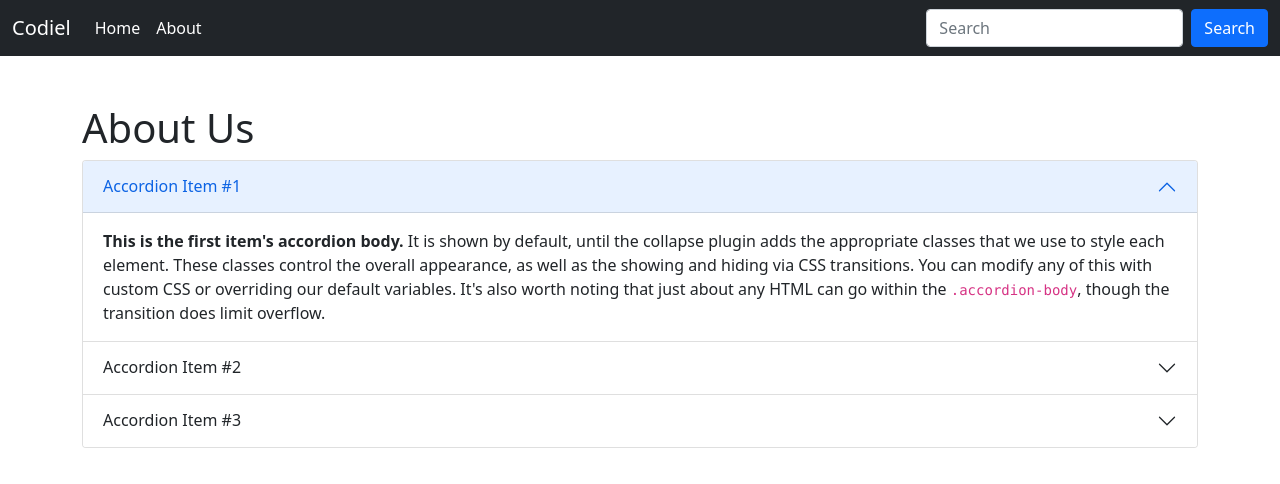
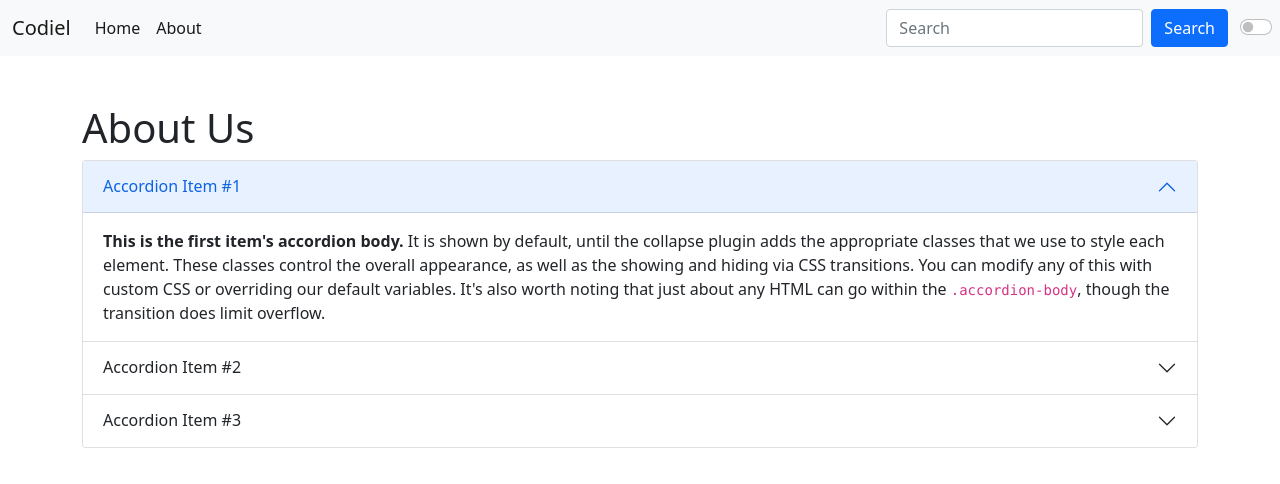
Before and after one commit to pks9918705/CHW---REACT--WORD-FORMATe, a React (Create React App) app: page / in a window 1280 px wide. Shown: the top 484 px of the page. Built offline with nearby package versions, Linux system fonts and the light colour scheme.

Commit message:
Lec12 - Done Bug for dark mode

```diff
--- a/src/App.js
+++ b/src/App.js
@@ -4,8 +4,24 @@ import './App.css';
 import About from './components/About';
 import Navbar from './components/Navbar';
 // import TextForm from './components/TextForm';
+import React, { useState } from 'react';
+
 
 function App() {
+
+  //state for holding dark
+  const [mode,setMode]=useState("light")
+
+//function for handlng Toggle BUTTON
+const toggleButton =() => {
+
+  if(mode === "light"){
+    setMode('dark')
+  }
+  else setMode('light')
+}
+
+
   return (
     <>
 
@@ -13,6 +29,10 @@ function App() {
       {/* Navbar */}
       <Navbar
         title="Codiel"
+        mode={mode}
+        toggleButton={toggleButton}
+
+
       />
       {/* <Navbar /> */}
       {/* form */}
@@ -22,7 +42,7 @@ function App() {
 
       {/* <TextForm heading="Enter the text to analyse" /> */}
 
-      <About/>
+      <About mode={mode}/>
 
 
 
--- a/src/components/About.js
+++ b/src/components/About.js
@@ -1,11 +1,12 @@
 import React from 'react'
 
-export default function About() {
+export default function About(props) {
   return (
-    <div className='container my-5'>
+    // <div className={`container my-5   text-${props.mode === 'light'? "dark":"dark"}`}>
+    <div className="container my-5    ">
         <h1>About Us</h1>
-        <div class="accordion" id="accordionExample">
-  <div class="accordion-item">
+        <div class="accordion " id="accordionExample">
+  <div class="accordion-item  ">
     <h2 class="accordion-header" id="headingOne">
       <button class="accordion-button" type="button" data-bs-toggle="collapse" data-bs-target="#collapseOne" aria-expanded="true" aria-controls="collapseOne">
         Accordion Item #1
@@ -36,7 +37,7 @@ export default function About() {
       </button>
     </h2>
     <div id="collapseThree" class="accordion-collapse collapse" aria-labelledby="headingThree" data-bs-parent="#accordionExample">
-      <div class="accordion-body">
+      <div class="accordion-body text-dark" >
         <strong>This is the third item's accordion body.</strong> It is hidden by default, until the collapse plugin adds the appropriate classes that we use to style each element. These classes control the overall appearance, as well as the showing and hiding via CSS transitions. You can modify any of this with custom CSS or overriding our default variables. It's also worth noting that just about any HTML can go within the <code>.accordion-body</code>, though the transition does limit overflow.
       </div>
     </div>
--- a/src/components/Navbar.js
+++ b/src/components/Navbar.js
@@ -5,10 +5,9 @@ import PropTypes from 'prop-types'
 export default function Navbar(props) {
 
 
-
   return (
     <>
-    <nav className="navbar navbar-expand-lg navbar-dark bg-dark">
+      <nav className={`navbar navbar-expand-lg navbar-${props.mode} bg-${props.mode}`}>
         <div className="container-fluid">
           <a className="navbar-brand" href="/">{props.title}</a>
 
@@ -26,22 +25,28 @@ export default function Navbar(props) {
 
             </ul>
             <form className="d-flex">
-          <input className="form-control me-2" type="search" placeholder="Search" aria-label="Search"/>
+              <input className="form-control me-2" type="search" placeholder="Search" aria-label="Search" />
               <button className="btn btn-primary" type="submit">Search</button>
             </form>
           </div>
         </div>
+        <div className="form-check form-switch text-light">
+          <input className="form-check-input" onClick={props.toggleButton} type="checkbox" id="flexSwitchCheckDefault"/>
+
+        </div>
       </nav>
+
+
     </>
 
   )
 }
 
 // it tells that your title should be of string otherwise error
-Navbar.propTypes={
+Navbar.propTypes = {
   title: PropTypes.string
 }
 //default - if u don't have a title from parent component than default values are taken from here
-Navbar.defaultProps={
+Navbar.defaultProps = {
   title: "Here is your default title"
 }
```
Lines whose indentation alone changed are shown as unchanged.
